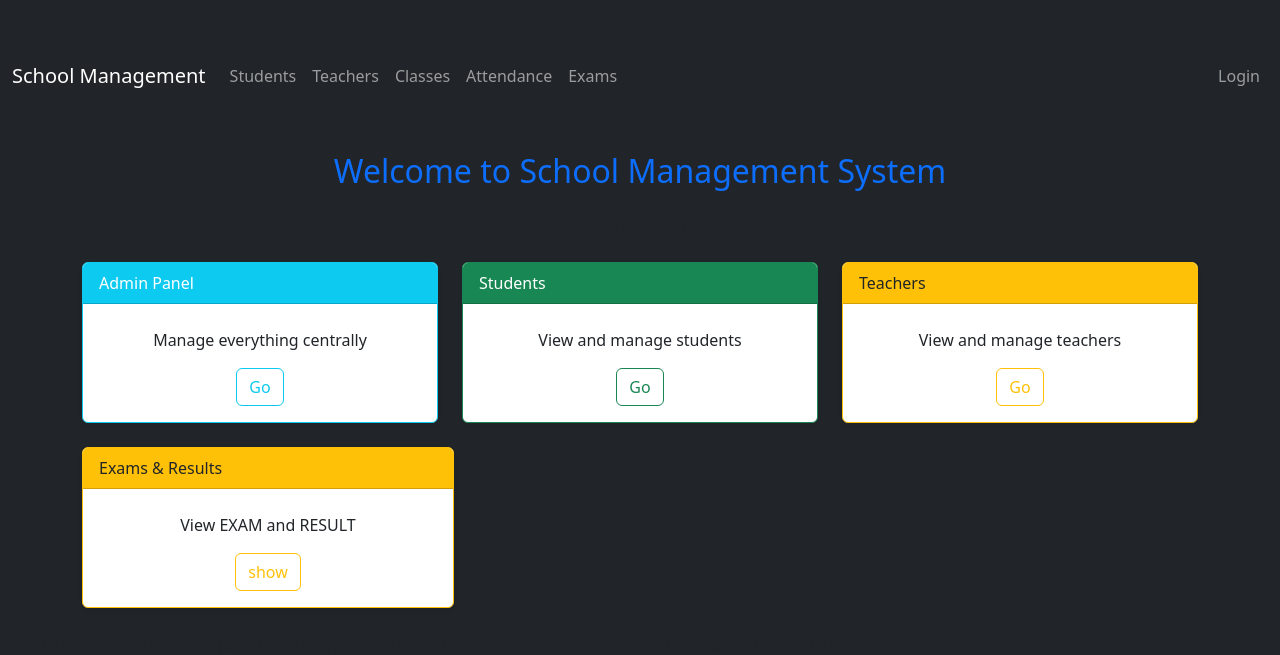
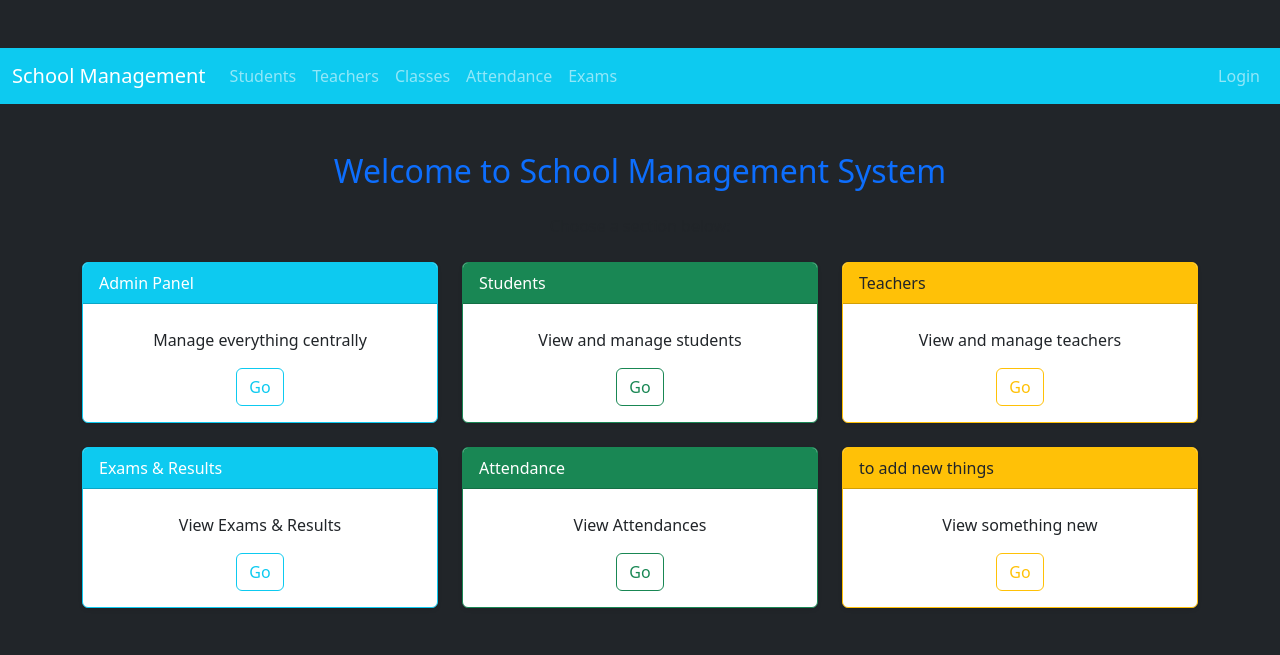
Before and after one commit to Saumya8805/sclmanagement, a Django app: page / in a window 1280 px wide. Shown: the top 655 px of the page. Run offline with Django 5.2, Linux system fonts and the light colour scheme.

Commit message:
Refactor home.html to improve structure and remove unnecessary whitespace

```diff
--- a/core/templates/home.html
+++ b/core/templates/home.html
@@ -1,25 +1,20 @@
-
 <!DOCTYPE html>
 <html>
 <head>
-    <title>School Management System</title>
+    <title>School Management Project</title>
     <link rel="stylesheet" href="https://cdn.jsdelivr.net/npm/bootstrap@5.3.0/dist/css/bootstrap.min.css">
 </head>
+
 <body class="bg-dark">
 <div class="container mt-5">
+</div>
+{% include 'navbar.html' %}<!-- to include nav bar from navbar.html -->
 
-
-</div>
-
-
-
-
-
-{% include 'navbar.html' %}
 <div class="container mt-5">
     <h2 class="text-primary text-center mb-4">Welcome to School Management System</h2>
     <p class="text-center">Choose a section below:</p>
 
+    <!-- use to show each card-->
     <div class="row mt-4">
         <div class="col-md-4">
             <div class="card shadow-sm border-info mb-4">
@@ -31,7 +26,7 @@
                 </div>
             </div>
         </div>
-
+        <!-- For student pannel-->
         <div class="col-md-4">
             <div class="card shadow-sm border-success mb-4">
                 <div class="card-header bg-success text-white">Students</div>
@@ -42,7 +37,7 @@
                 </div>
             </div>
         </div>
-
+      <!-- For Teacher pannel-->
         <div class="col-md-4">
             <div class="card shadow-sm border-warning mb-4">
                 <div class="card-header bg-warning text-dark">Teachers</div>
@@ -53,21 +48,49 @@
                 </div>
             </div>
         </div>
-    </div>
-       <div class="col-md-4">
-            <div class="card shadow-sm border-warning mb-4">
-                <div class="card-header bg-warning text-dark"> Exams & Results</div>
+        <!--For-->
+          <div class="col-md-4">
+            <div class="card shadow-sm border-info mb-4">
+                <div class="card-header bg-info text-white">Exams & Results</div>
                 <div class="card-body text-center">
-                    <i class="bi bi-person-badge-fill" style="font-size:2rem;"></i>
-                    <p class="mt-2">View EXAM and RESULT</p>
-                   <a href="/exams/" class="btn btn-outline-warning">show</a>
+                    <i class="bi bi-gear-fill" style="font-size:2rem;"></i>
+                    <p class="mt-2">View Exams & Results</p>
+                    <a href="/exams/" class="btn btn-outline-info">Go</a>
                 </div>
             </div>
         </div>
-    </div> Baba to night small charges gold, it's so playing to sitting, quisite ships in a gate, bag luck, maybe lick hotical to some mic mere,
+
+        <!-- For Attendance-->
+           <div class="col-md-4">
+            <div class="card shadow-sm border-success mb-4">
+                <div class="card-header bg-success text-white">Attendance</div>
+                <div class="card-body text-center">
+                    <i class="bi bi-people-fill" style="font-size:2rem;"></i>
+                    <p class="mt-2">View Attendances</p>
+                    <a href="/attendance/" class="btn btn-outline-success">Go</a>
+                </div>
+            </div>
+        </div>
 
 
 
+
+        <!-- to add any thing new-->
+             <div class="col-md-4">
+            <div class="card shadow-sm border-warning mb-4">
+                <div class="card-header bg-warning text-dark">to add new things</div>
+                <div class="card-body text-center">
+                    <i class="bi bi-person-badge-fill" style="font-size:2rem;"></i>
+                    <p class="mt-2">View something new</p>
+                    <a href="//" class="btn btn-outline-warning">Go</a>
+                </div>
+            </div>
+        </div>
+    </div>
+
+    </div>
+
 </div>
+
 </body>
 </html>
--- a/core/templates/navbar.html
+++ b/core/templates/navbar.html
@@ -1,4 +1,5 @@
-<nav class="navbar navbar-expand-lg navbar-dark bg-dark">
+<!-- to include navbar in every page -->
+<nav class="navbar navbar-expand-lg navbar-dark bg-info">
   <div class="container-fluid">
     <a class="navbar-brand" href="/">School Management</a>
     <div class="collapse navbar-collapse">
--- a/core/templates/students.html
+++ b/core/templates/students.html
@@ -32,5 +32,8 @@
         </tbody>
     </table>
 </div>
+<div>
+    <button>   <a href=" student_profile/" class="btn btn-outline-info">Go to home page</a></button>
+</div>
 </body>
 </html>
--- a/core/urls.py
+++ b/core/urls.py
@@ -13,7 +13,6 @@ urlpatterns = [
     path('exams/', views.exams, name='exams'),
     path('dashboard/', views.dashboard, name='dashboard'),
     path('logout/', views.user_logout, name='logout'),
-
     path('student-register/', views.student_register, name='student_register'),
     path('teacher-register/', views.teacher_register, name='teacher_register'),
     path('student-profile/', views.student_profile, name='student_profile'),
```
Also changed, not shown: core/templates/login.html (+7 -2 lines), db.sqlite3.
